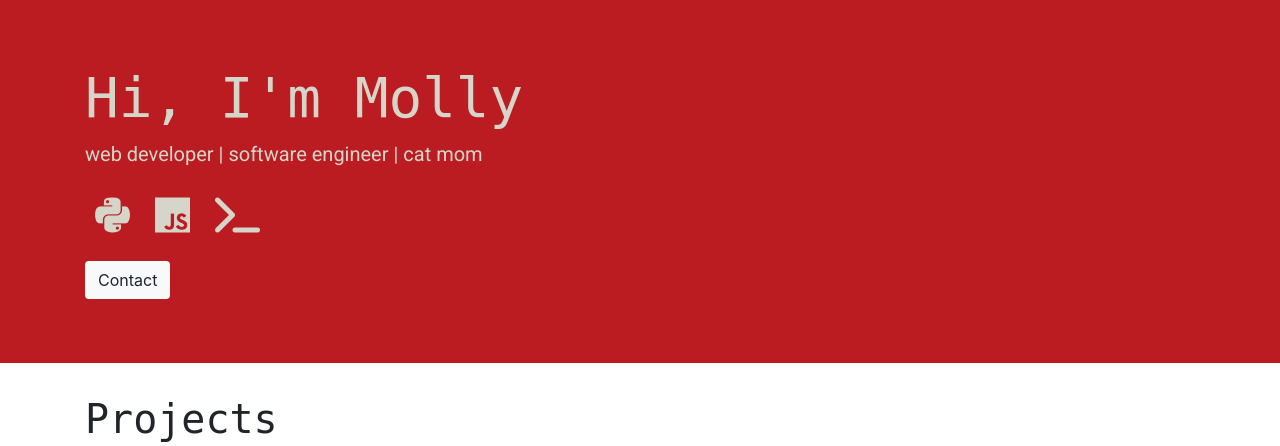
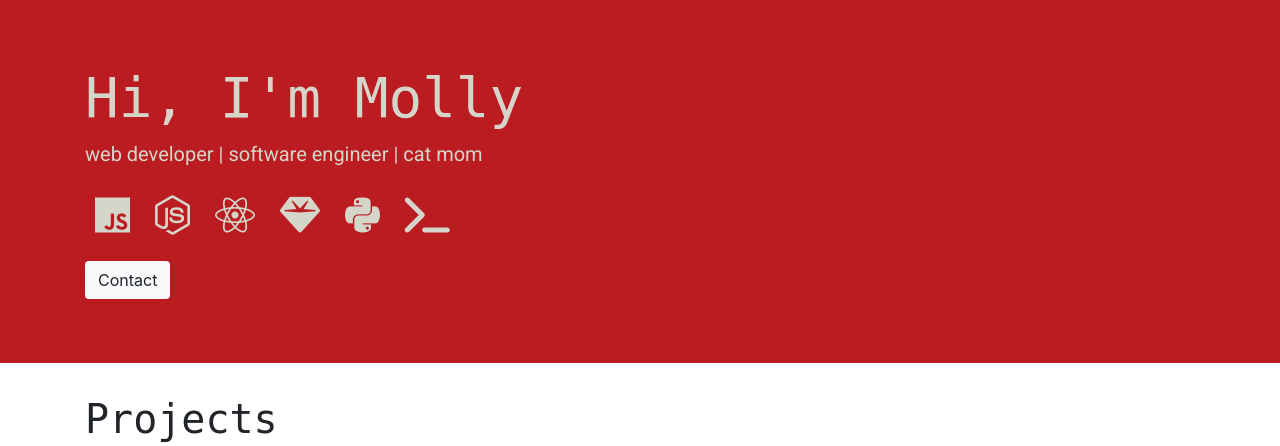
Before and after one commit to mollycg/django-portfolio, a Django app: page / in a window 1280 px wide. Shown: the part 56-502 px from the top of the page. Run offline with Django 3.2, Linux system fonts and the light colour scheme; data comes from the database, SQL or seed files in the repository; some libraries are stand-ins or nearby versions.

Commit message:
update portfolio items, icons and resume file

```diff
--- a/portfolio/templates/portfolio/base.html
+++ b/portfolio/templates/portfolio/base.html
@@ -31,7 +31,7 @@
         <a class="nav-link" href="{% url 'home' %}">Home<span class="sr-only">(current)</span></a>
       </li>
       <li class="nav-item">
-        <a class="nav-link" href="{% static 'portfolio/MollyGeerlingResume.pdf' %}">Resume</a>
+        <a class="nav-link" href="{% static 'portfolio/MollyGeerlingCV.pdf' %}">Resume</a>
       </li>
       <li class="nav-item">
             <a class="nav-link" href="https://www.linkedin.com/in/mollygeerling/" target="_blank">LinkedIn</a>
--- a/portfolio/templates/portfolio/home.html
+++ b/portfolio/templates/portfolio/home.html
@@ -10,8 +10,11 @@
     <p class="lead title">web developer | software engineer | cat mom</p>
     <p class="lead title">
 
+      <i class="fab fa-js fa-2x icons"></i>
+      <i class="fab fa-node-js fa-2x icons"></i>
+      <i class="fab fa-react fa-2x icons"></i>
+      <i class="fas fa-gem fa-2x icons"></i>
       <i class="fab fa-python fa-2x icons"></i>
-      <i class="fab fa-js fa-2x icons"></i>
       <i class="fas fa-terminal fa-2x icons"></i>
 
     </p>
```
Also changed, not shown: media/portfolio/images/Jean_Grey_Vol_1_3_Dauterman_Variant_Textless.jpg (deleted), 2 other files.
